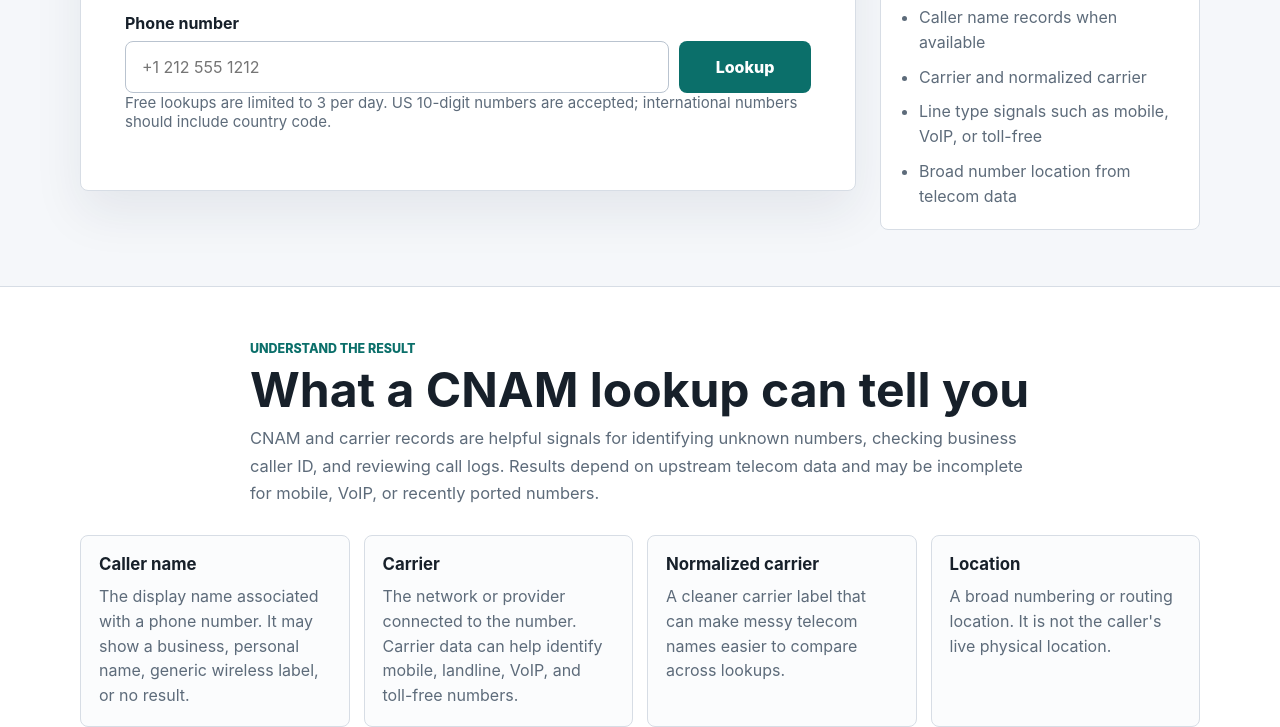
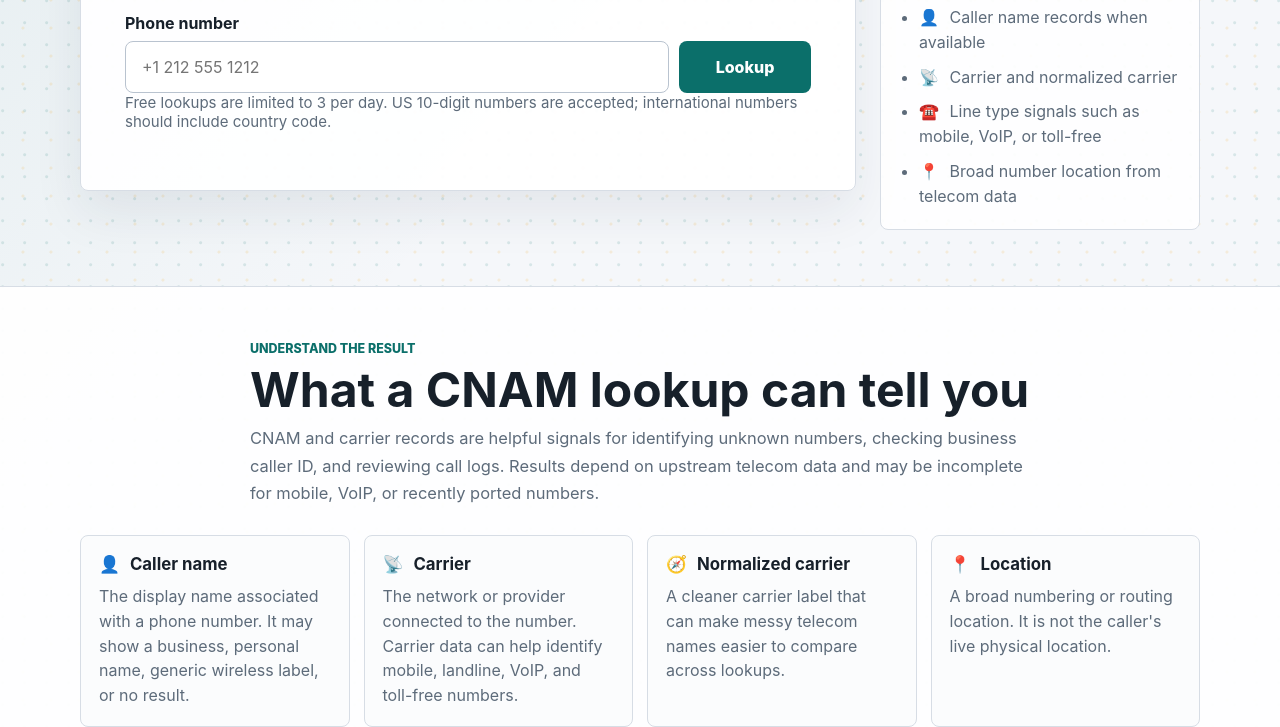
Before and after one commit to joeye51194-max/free-cnam-lookup, a website: page public/index.html in a window 1280 px wide. Shown: the part 397-1124 px from the top of the page. Drawn offline with Linux system fonts and the light colour scheme; no server answers.

Commit message:
Add polished background and emoji accents

```diff
--- a/public/index.html
+++ b/public/index.html
@@ -63,10 +63,10 @@
           <div class="trust-panel">
             <p class="eyebrow">What you can check</p>
             <ul>
-              <li>Caller name records when available</li>
-              <li>Carrier and normalized carrier</li>
-              <li>Line type signals such as mobile, VoIP, or toll-free</li>
-              <li>Broad number location from telecom data</li>
+              <li><span aria-hidden="true">👤</span> Caller name records when available</li>
+              <li><span aria-hidden="true">📡</span> Carrier and normalized carrier</li>
+              <li><span aria-hidden="true">☎️</span> Line type signals such as mobile, VoIP, or toll-free</li>
+              <li><span aria-hidden="true">📍</span> Broad number location from telecom data</li>
             </ul>
           </div>
         </aside>
@@ -80,19 +80,19 @@
         </div>
         <div class="info-grid">
           <article>
-            <h3>Caller name</h3>
+            <h3><span aria-hidden="true">👤</span> Caller name</h3>
             <p>The display name associated with a phone number. It may show a business, personal name, generic wireless label, or no result.</p>
           </article>
           <article>
-            <h3>Carrier</h3>
+            <h3><span aria-hidden="true">📡</span> Carrier</h3>
             <p>The network or provider connected to the number. Carrier data can help identify mobile, landline, VoIP, and toll-free numbers.</p>
           </article>
           <article>
-            <h3>Normalized carrier</h3>
+            <h3><span aria-hidden="true">🧭</span> Normalized carrier</h3>
             <p>A cleaner carrier label that can make messy telecom names easier to compare across lookups.</p>
           </article>
           <article>
-            <h3>Location</h3>
+            <h3><span aria-hidden="true">📍</span> Location</h3>
             <p>A broad numbering or routing location. It is not the caller's live physical location.</p>
           </article>
         </div>
--- a/public/styles.css
+++ b/public/styles.css
@@ -20,7 +20,13 @@
 body {
   margin: 0;
   min-height: 100vh;
-  background: var(--paper);
+  background:
+    radial-gradient(circle at 12% 8%, rgba(11, 111, 106, 0.13) 0 1px, transparent 2px),
+    radial-gradient(circle at 82% 18%, rgba(240, 184, 79, 0.18) 0 1px, transparent 2px),
+    linear-gradient(135deg, rgba(11, 111, 106, 0.08), transparent 32%),
+    linear-gradient(315deg, rgba(23, 32, 42, 0.06), transparent 28%),
+    var(--paper);
+  background-size: 22px 22px, 28px 28px, auto, auto, auto;
   color: var(--ink);
 }
 
@@ -75,7 +81,7 @@ a {
 }
 
 .lookup-panel {
-  background: var(--panel);
+  background: rgba(255, 255, 255, 0.96);
   border: 1px solid var(--line);
   border-radius: 8px;
   box-shadow: 0 22px 50px rgba(25, 40, 60, 0.08);
@@ -272,7 +278,7 @@ dd {
 .trust-panel {
   border: 1px solid var(--line);
   border-radius: 8px;
-  background: #fff;
+  background: rgba(255, 255, 255, 0.92);
   padding: 20px;
 }
 
@@ -287,9 +293,14 @@ dd {
   margin-top: 10px;
 }
 
+.trust-panel li span,
+.info-grid h3 span {
+  margin-right: 6px;
+}
+
 .content-band {
   border-top: 1px solid var(--line);
-  background: #fff;
+  background: rgba(255, 255, 255, 0.94);
   padding: 54px 0;
 }
 
```
